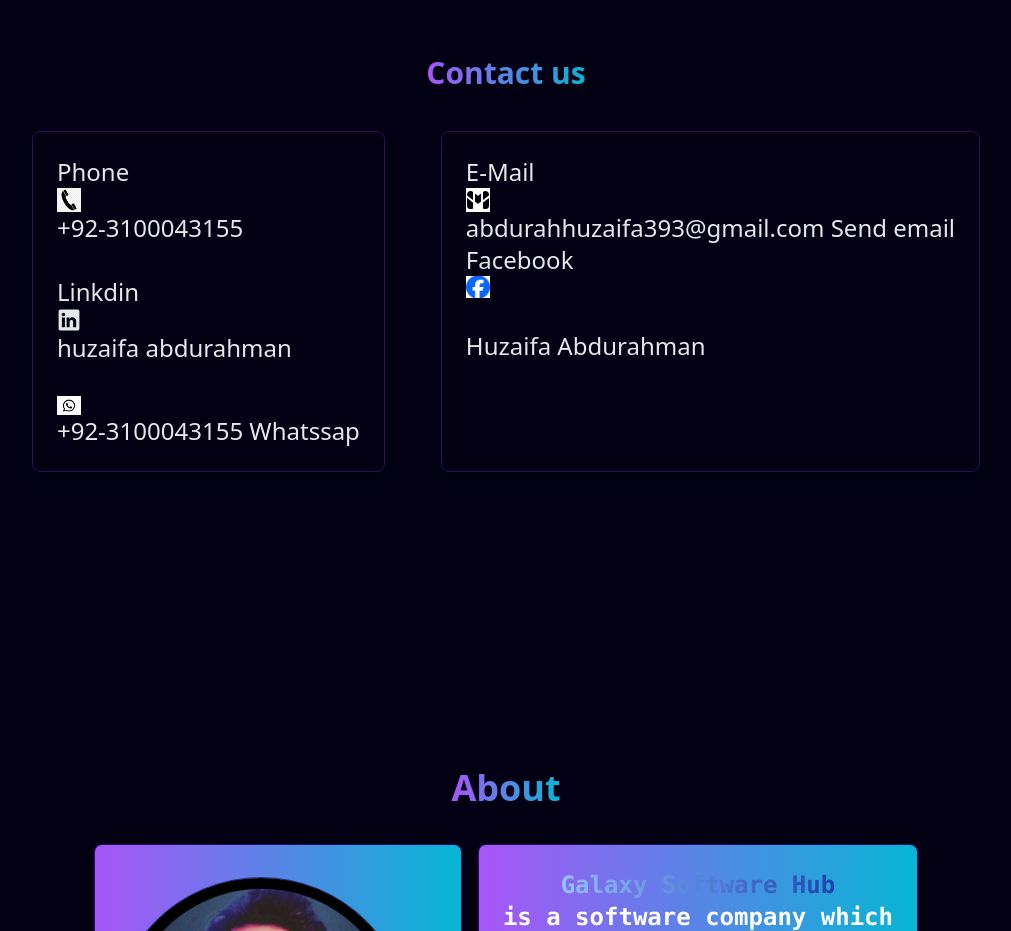
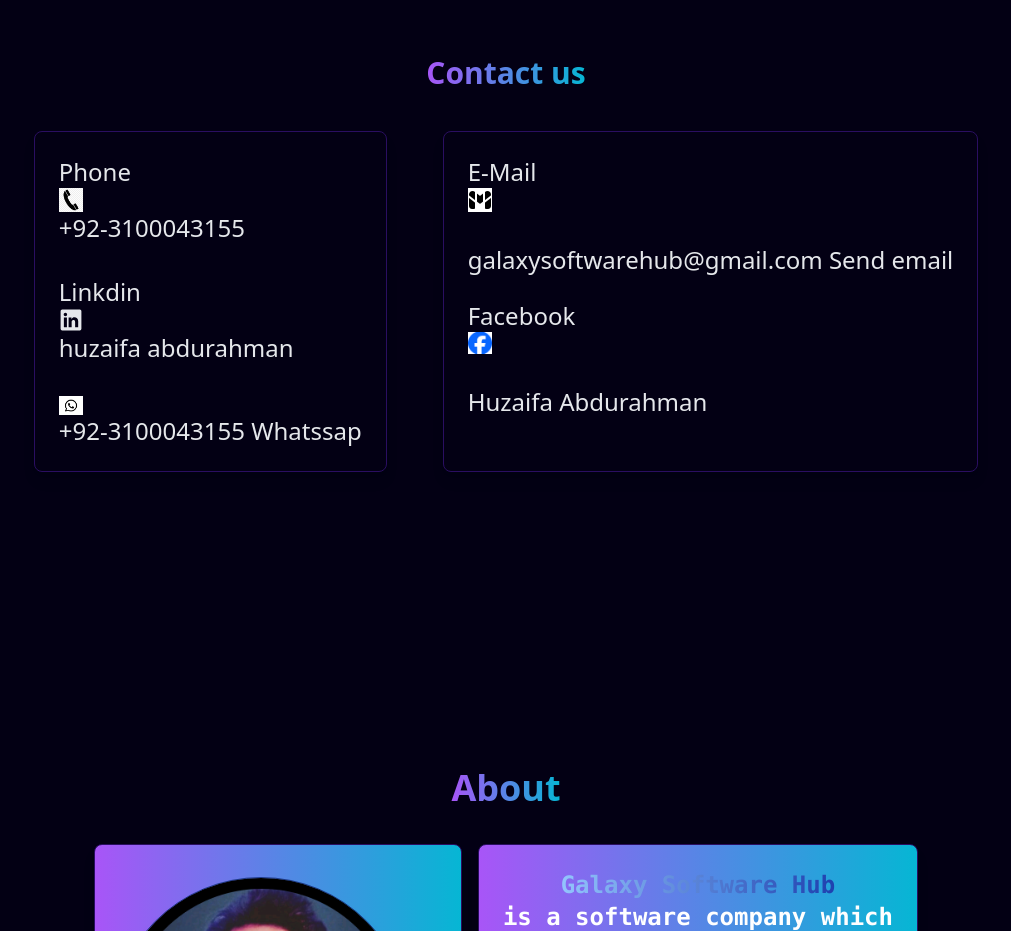
Before and after one commit to Huzaifa-Abdurahman/Galaxy-Software-Hub, a Next.js app: page / in a window 1280 px wide. Shown: the part 4040-4971 px from the top of the page, without its empty margins (134-1145 px from the left). Built offline with nearby package versions, Linux system fonts and the light colour scheme; a web font is replaced by a local one.

Commit message:
Update Contact.tsx

```diff
--- a/src/app/components/main/Contact.tsx
+++ b/src/app/components/main/Contact.tsx
@@ -9,7 +9,7 @@ function Contact() {
 
       <h1 className='font-bold text-3xl my-8 text-transparent bg-clip-text bg-gradient-to-r from-purple-500 to-cyan-500 '>Contact us</h1>
       <div className='flex flex-col md:flex-row gap-10 px-10 '>
-        <div className=' overflow-hidden rounded-lg shadow-lg border border-[#2A0E61] m-2 p-2 py-6 px-6 flex flex-col'>
+        <div className='p-2 overflow-hidden rounded-lg shadow-lg border border-[#2A0E61] m-2 p-2 py-6 px-6 flex flex-col'>
           <div className='font-sans text-2xl'>
           <div className="flex flex-col">
           <div className=''>
@@ -22,10 +22,10 @@ function Contact() {
           <div className=''>Linkdin<RxLinkedinLogo /> huzaifa abdurahman</div></div><br />
           <div><div><Link href="https://wa.me/03100043155"><Image src="/whattsap.png" width={24} height={24} alt='whattsap' /></Link></div>+92-3100043155 Whatssap</div>
         </div></div>
-        <div className='relative overflow-hidden rounded-lg shadow-lg border border-[#2A0E61] m-2 p-2 py-6 px-6  flex flex-col '>
-          <div className='font-sans text-2xl'><div> E-Mail <Image src="/gmail.png" width={24} height={24} alt='gmail' className='bg-white'/></div>
-            abdurahhuzaifa393@gmail.com  <a href="mailto:abdurahhuzaifa393@gmail.com">Send email</a>
-          </div>
+        <div className='p-2 overflow-hidden rounded-lg shadow-lg border border-[#2A0E61] m-2 p-2 py-6 px-6  flex flex-col '>
+          <div className='font-sans text-2xl'><div> E-Mail <Image src="/gmail.png" width={24} height={24} alt='gmail' className='bg-white'/></div> <br/>
+            galaxysoftwarehub@gmail.com  <a href="mailto:abdurahhuzaifa393@gmail.com">Send email</a>
+          </div> <br/>
           <div className='font-sans text-2xl'>Facebook <Image
           src='/f.png'
           width={24}
```
